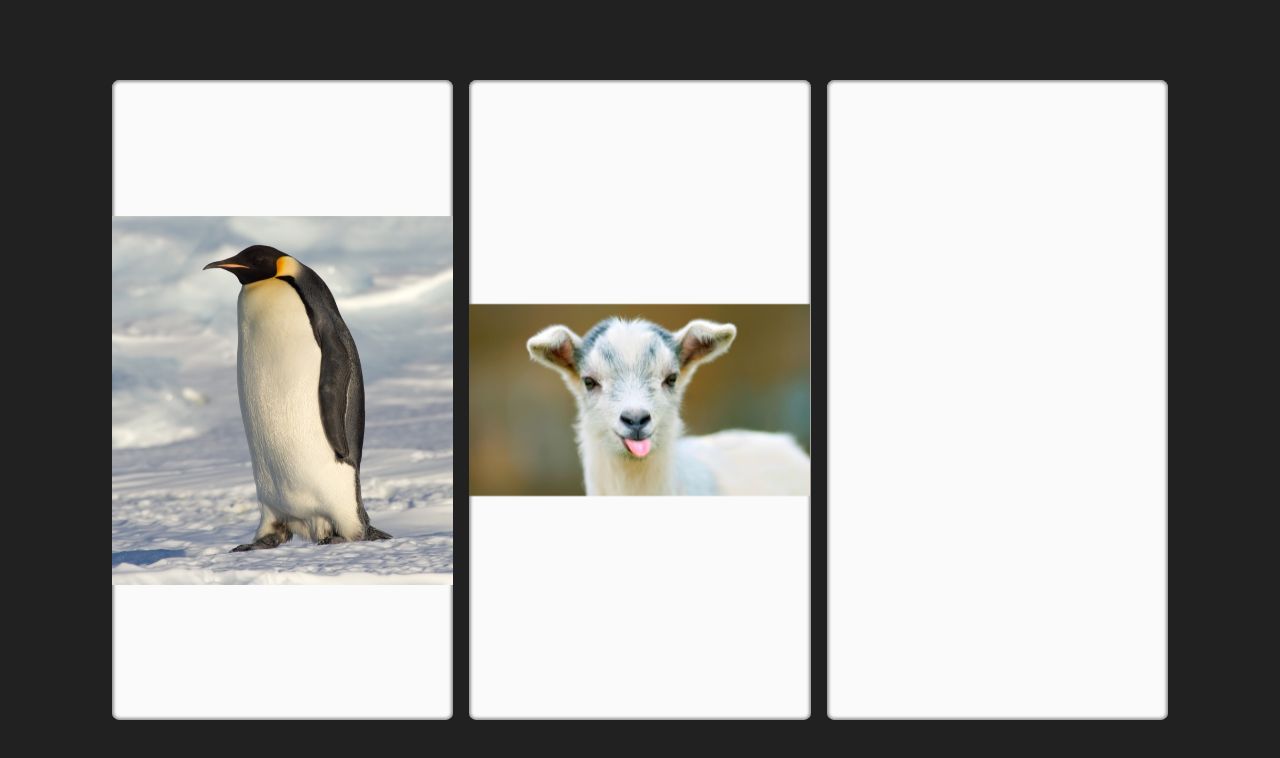
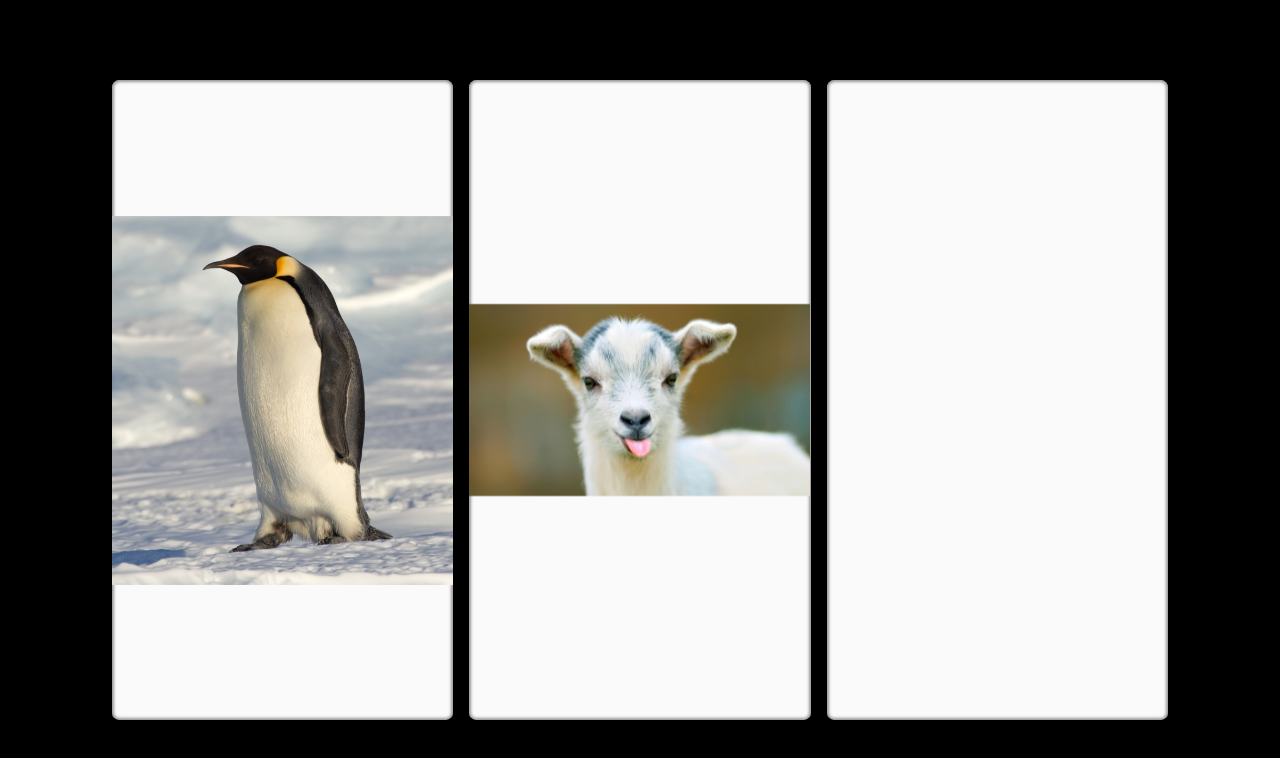
Before and after one commit to lipsumar/jackpot-reels, a website: page src/index.html in a window 1280 px wide. Drawn offline with Linux system fonts and the light colour scheme.

Commit message:
black background

```diff
--- a/src/main.css
+++ b/src/main.css
@@ -28,7 +28,7 @@ body {
   width: 100%;
   height: 100%;
 
-  background: #212121;
+  background: #000;
 
   display: flex;
   flex-direction: column;
```
